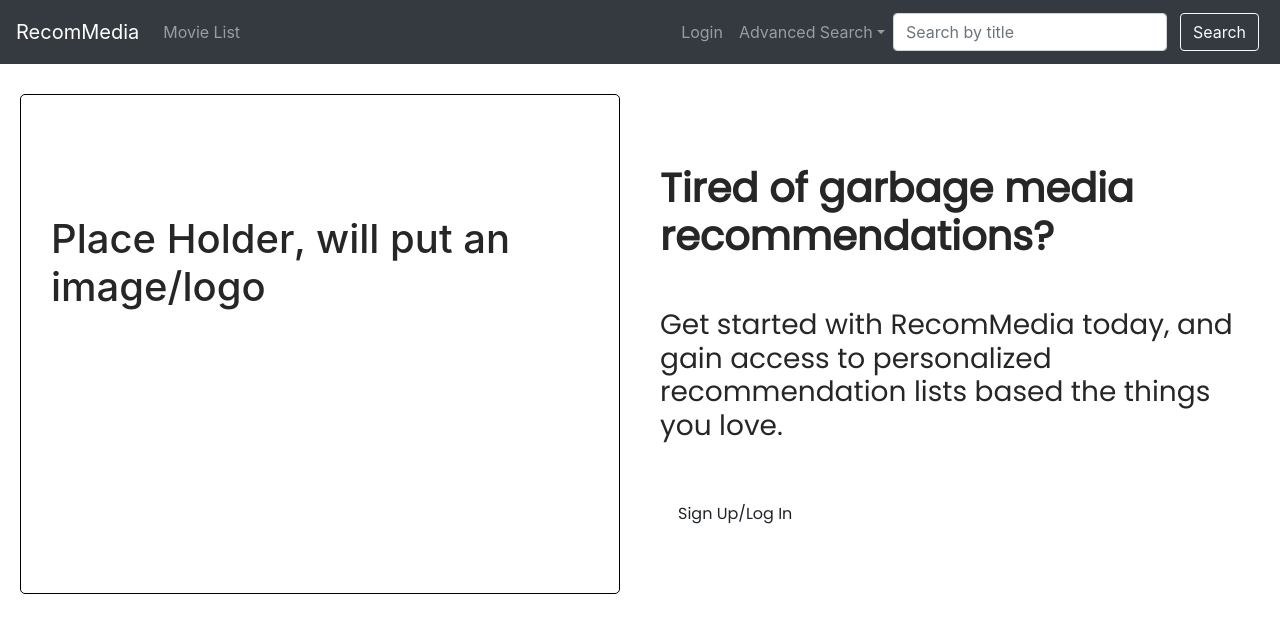
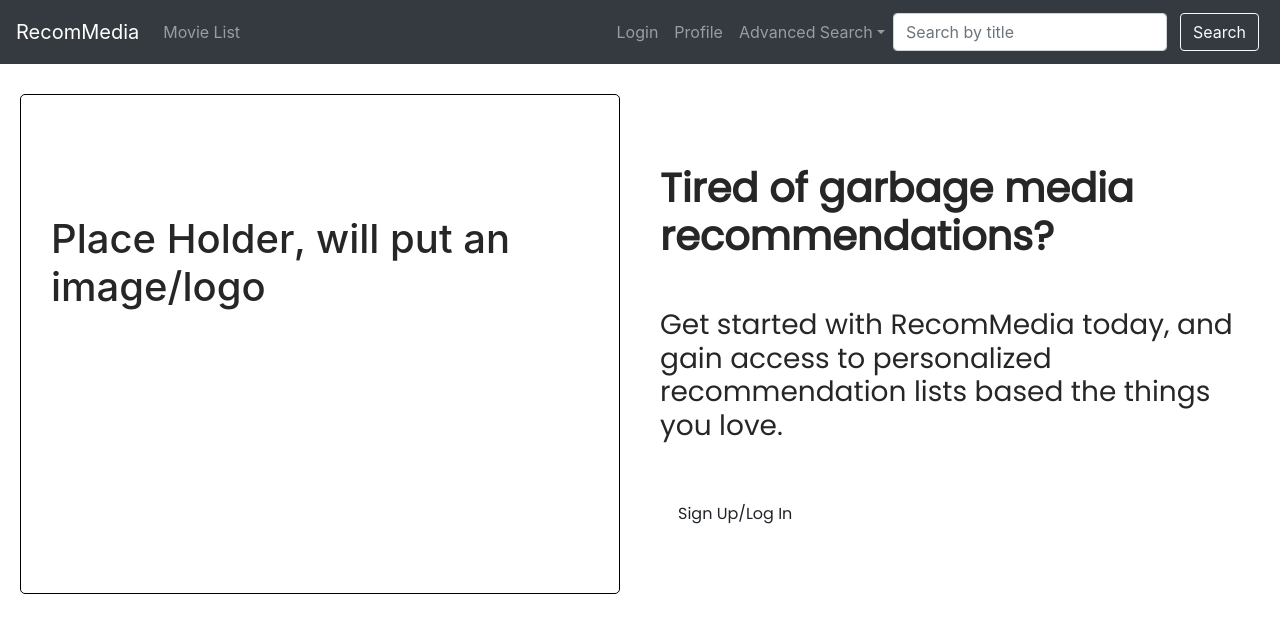
Before and after one commit to 3MusketeersMedia/Recommendation-app-, a React (Create React App) app in the folder frontend/: page / in a window 1280 px wide. Shown: the top 632 px of the page. Built offline with nearby package versions, Linux system fonts and the light colour scheme.

Commit message:
Fixed navbar

```diff
--- a/frontend/src/components/navbar.js
+++ b/frontend/src/components/navbar.js
@@ -85,7 +85,12 @@ const MyNav = () => {
             <Nav.Link href="/list">Movie List</Nav.Link>
           </Nav>
           <Nav>
-            <Nav.Link href="/login">Login</Nav.Link>
+            {context.store.token && context.store.token !== "" && context.store.token !== undefined ?
+              <> <Nav.Link onClick={() => context.actions.logout()}>Signout</Nav.Link>
+              <Nav.Link href="/user/profile"> Profile </Nav.Link></>:
+              <><Nav.Link href="/login">Login</Nav.Link>
+              <Nav.Link href="/login"> Profile </Nav.Link> </>
+            }
             <NavDropdown title="Advanced Search" id="collasible-nav-dropdown">
               <div>
                 <div>Genre:
```
